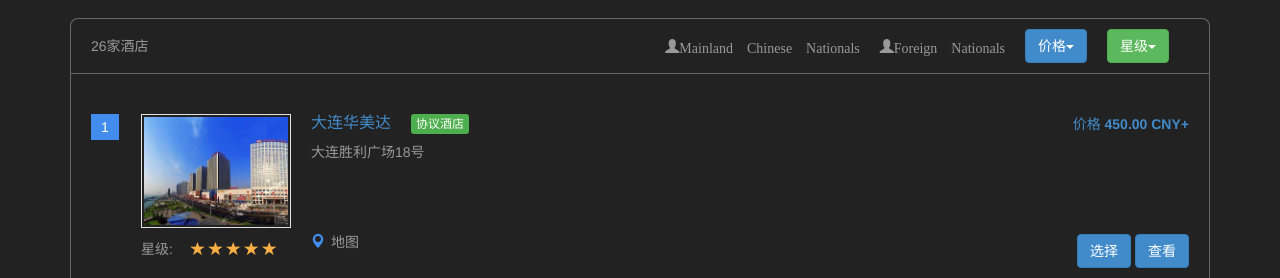
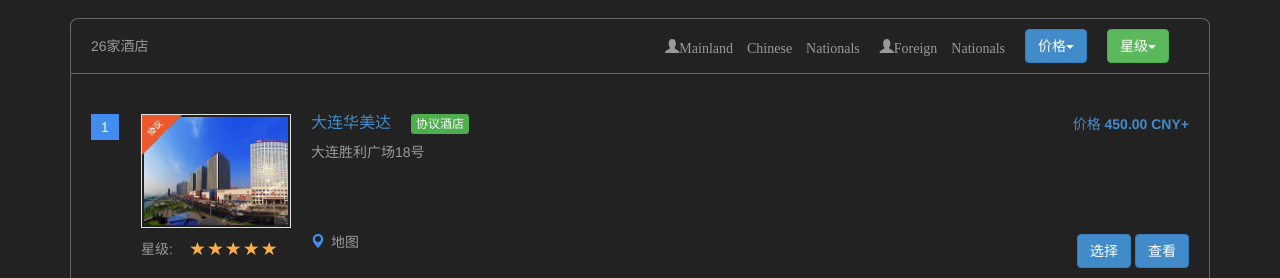
Before and after one commit to plainfield/TravelDevOps, a website: page public/index.html in a window 1280 px wide. Shown: the part 1559-1837 px from the top of the page. Drawn offline with Linux system fonts and the light colour scheme.

Commit message:
add tag on image

```diff
--- a/public/css/style.css
+++ b/public/css/style.css
@@ -618,6 +618,17 @@ body {
 	top: 0;
 	left: 0;
 }
+.step2 .corporate-hotel .one .img-wrap .tag{
+	position: absolute;
+	top:0;
+	left: 0;
+	background: url("../icons/xieyi.png") no-repeat;
+	display: inline-block;
+	z-index:2;
+	width: 40px;
+	height: 40px;
+	background-size: 40px 40px;
+}
 
 .step2 .corporate-hotel .one .img-wrap img {
 	max-width: 100%;
--- a/public/step2.html
+++ b/public/step2.html
@@ -248,7 +248,7 @@
 								  	  		<span class="num">1</span>
 								  	  		<div class="item">
 									  	  		<div class="one">
-										  	  		<div class="img-wrap"><img src="images/2.jpg"></div>
+										  	  		<div class="img-wrap"><span class="tag"></span><img src="images/2.jpg"></div>
 										  	  		<div  class="text" >
 										  	  			<h2>大连华美达<span>协议酒店</span></h2>
 										  	  			<p>大连胜利广场18号</p>
```
Also changed, not shown: 1 other file.
